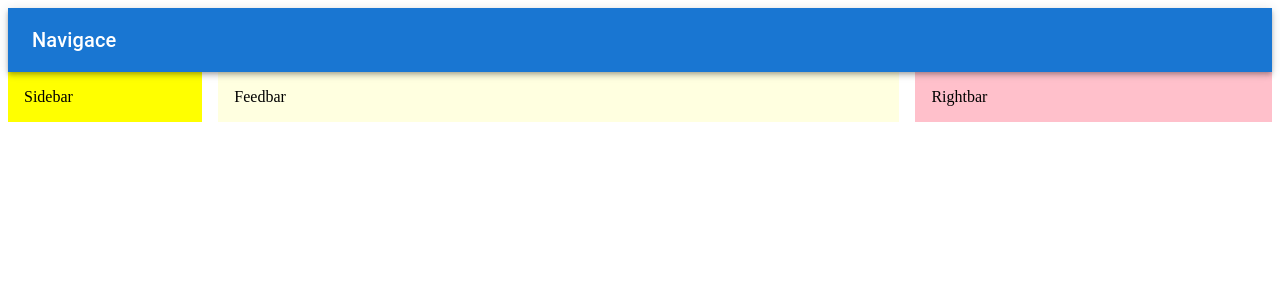
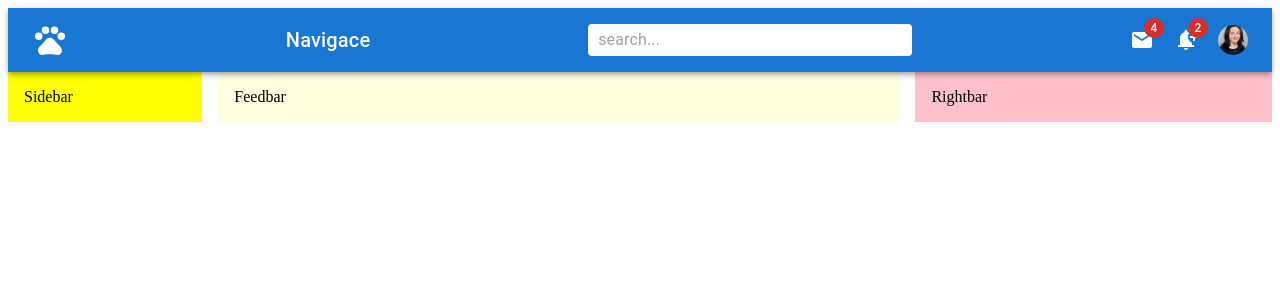
Before and after one commit to Barbora6/responsive-project-1, a React (Create React App) app in the folder responsive/: page / in a window 1280 px wide. Shown: the top 300 px of the page. Built offline with nearby package versions, Linux system fonts and the light colour scheme.

Commit message:
vytvoření rozklikávací menu

```diff
--- a/responsive/src/components/Navbar.jsx
+++ b/responsive/src/components/Navbar.jsx
@@ -1,16 +1,104 @@
-import { AppBar, styled, Toolbar, Typography } from "@mui/material";
+// https://www.youtube.com/watch?v=fzxEECHnsvU&t=383s
+
+import {
+  AppBar,
+  Avatar,
+  Badge,
+  Box,
+  InputBase,
+  Menu,
+  MenuItem,
+  styled,
+  Toolbar,
+  Typography
+} from "@mui/material";
+import { MdOutlinePets } from "react-icons/md";
+import Mail from "@mui/icons-material/Mail";
+import { NotificationAdd } from "@mui/icons-material";
+import image1 from "../img/stažený soubor.jpg";
+import { useState } from "react";
+
+const StyledToolbar = styled(Toolbar)({
+  display: "flex",
+  justifyContent: "space-between"
+});
+
+const Search = styled("div")(({ theme }) => ({
+  backgroundColor: "white",
+  padding: "0 10px",
+  borderRadius: theme.shape.borderRadius,
+  width: "25%"
+}));
+
+const IconsContainer = styled(Box)(({ theme }) => ({
+  display: "none",
+  gap: "20px",
+  alignItems: "center",
+  [theme.breakpoints.up("sm")]: { display: "flex" }
+}));
+
+const UserBox = styled(Box)(({ theme }) => ({
+  display: "flex",
+  gap: "10px",
+  alignItems: "center",
+  [theme.breakpoints.up("sm")]: { display: "none" }
+}));
 
 export const Navbar = () => {
-  const StyledToolbar = styled(Toolbar)({
-    display: "flex",
-    justifyContent: "space-between"
-  });
+  const [open, setOpen] = useState(false);
 
   return (
     <AppBar position="sticky">
       <StyledToolbar>
-        <Typography variant="h6">Navigace</Typography>
+        <MdOutlinePets
+          fontSize={36}
+          sx={{
+            display: { xs: "block", sm: "none", md: "none", lg: "none" }
+          }}
+        />
+        <Typography variant="h6" sx={{ display: { xs: "none", sm: "block" } }}>
+          Navigace
+        </Typography>
+
+        <Search>
+          <InputBase placeholder="search..." />
+        </Search>
+        <IconsContainer>
+          <Badge badgeContent={4} color="error">
+            <Mail />
+          </Badge>
+          <Badge badgeContent={2} color="error">
+            <NotificationAdd />
+          </Badge>
+          <Avatar
+            sx={{ width: 30, height: 30 }}
+            src={image1}
+            onClick={(e) => setOpen(true)}
+          />
+        </IconsContainer>
+        <UserBox onClick={(e) => setOpen(true)}>
+          <Avatar sx={{ width: 30, height: 30 }} src={image1} />
+          <Typography variant="span">Barbora</Typography>
+        </UserBox>
       </StyledToolbar>
+      <Menu
+        id="demo-positioned-menu"
+        aria-labelledby="demo-positioned-button"
+        open={open}
+        onClose={(e) => setOpen(false)}
+        anchorOrigin={{
+          vertical: "top",
+          horizontal: "right"
+        }}
+        transformOrigin={{
+          vertical: "top",
+          horizontal: "right"
+        }}
+      >
+        <MenuItem>Profile</MenuItem>
+        <MenuItem>My account</MenuItem>
+        <MenuItem>Logout</MenuItem>
+      </Menu>
     </AppBar>
   );
 };
--- a/responsive/src/components/Rightbar.jsx
+++ b/responsive/src/components/Rightbar.jsx
@@ -9,10 +9,10 @@ export const Rightbar = () => {
       sx={{
         display: {
           xs: "none",
-          sm: "block",
-          md: "900px",
-          lg: "1200px",
-          xl: "1600px"
+          sm: "none",
+          md: "block",
+          lg: "block",
+          xl: "block"
         }
       }}
     >
--- a/responsive/src/components/Sidebar.jsx
+++ b/responsive/src/components/Sidebar.jsx
@@ -9,10 +9,10 @@ export const Sidebar = () => {
       sx={{
         display: {
           xs: "none",
-          sm: "block",
-          md: "900px",
-          lg: "1200px",
-          xl: "1600px"
+          sm: "none",
+          md: "block",
+          lg: "block",
+          xl: "block"
         }
       }}
     >
```
Also changed, not shown: responsive/src/img/stažený soubor.jpg (added).
